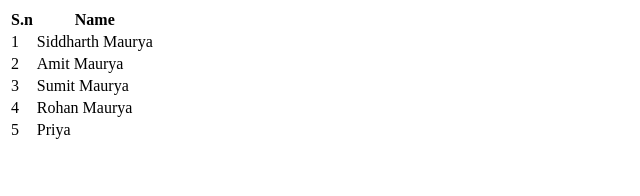
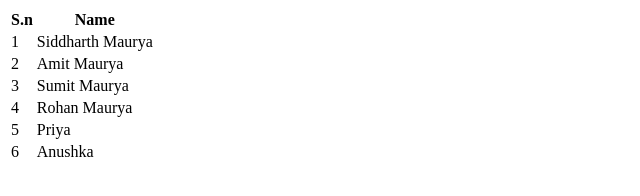
Before and after one commit to sidtm521/staticwebapp, a plain HTML site: page index.html in a window 1280 px wide. Shown: the full height of the page, 0-640 px from the left. Drawn offline with Linux system fonts and the light colour scheme.

Commit message:
Update index.html

```diff
--- a/index.html
+++ b/index.html
@@ -31,6 +31,10 @@
             <td>5</td>
             <td>Priya </td>
         </tr>
+         <tr>
+            <td>6</td>
+            <td>Anushka  </td>
+        </tr>
     </table>
 
 </body>
```
